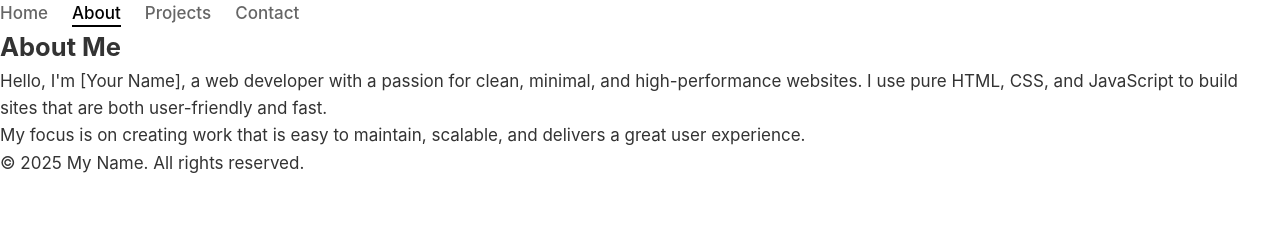
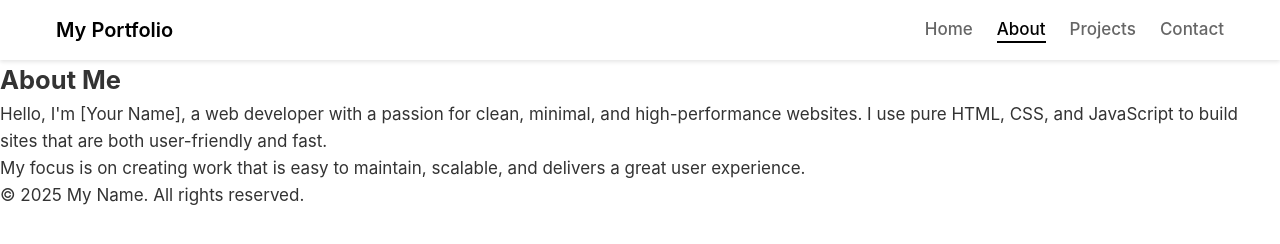
Before and after one commit to peti12352/portfolio, a plain HTML site: page about.html in a window 1280 px wide. Drawn offline with Linux system fonts and the light colour scheme.

Commit message:
improved base site2.3

```diff
--- a/about.html
+++ b/about.html
@@ -8,7 +8,11 @@
 </head>
 <body>
   <!-- Fixed Top Navigation -->
-  <header class="header">
+  <header class="site-header">
+    <div class="container header-content">
+        <div class="logo">
+            <a href="index.html">My Portfolio</a>
+        </div>
         <nav class="site-nav">
             <ul>
             <li><a href="index.html">Home</a></li>
@@ -17,6 +21,7 @@
             <li><a href="contact.html">Contact</a></li>
             </ul>
         </nav>
+    </div>
   </header>
 
   <!-- Main Content -->
```
Lines whose indentation alone changed are shown as unchanged.
